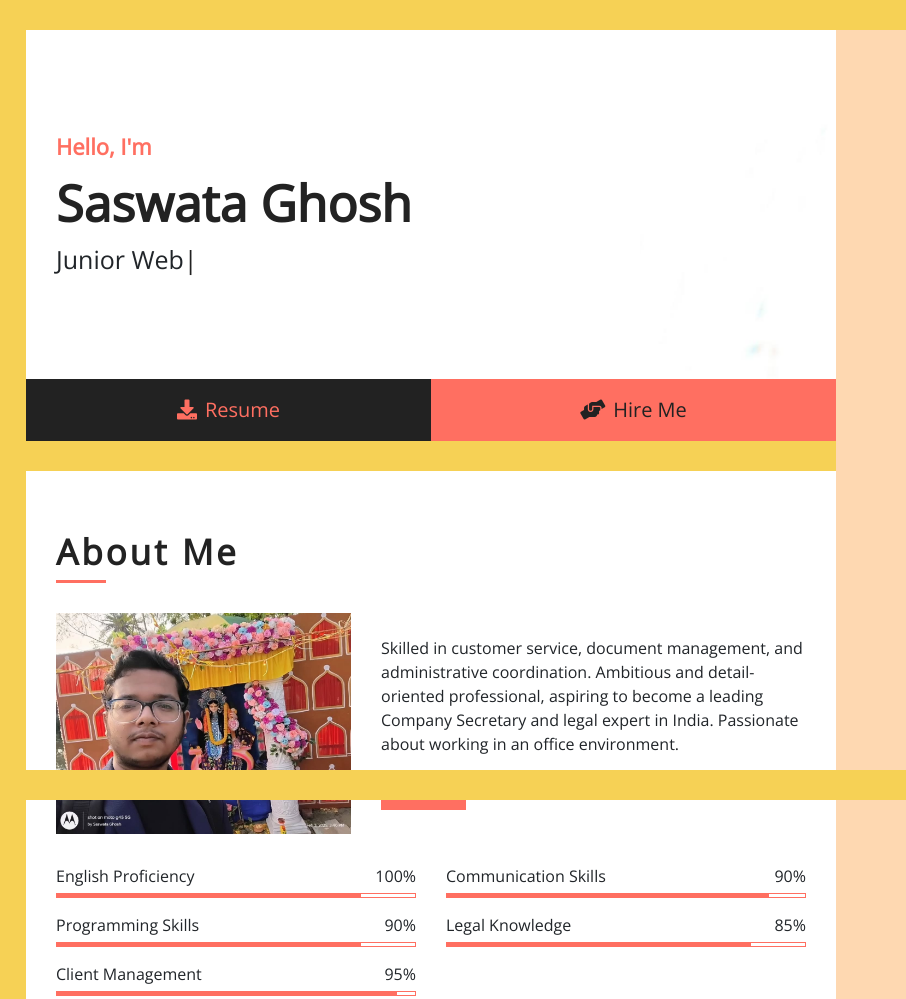
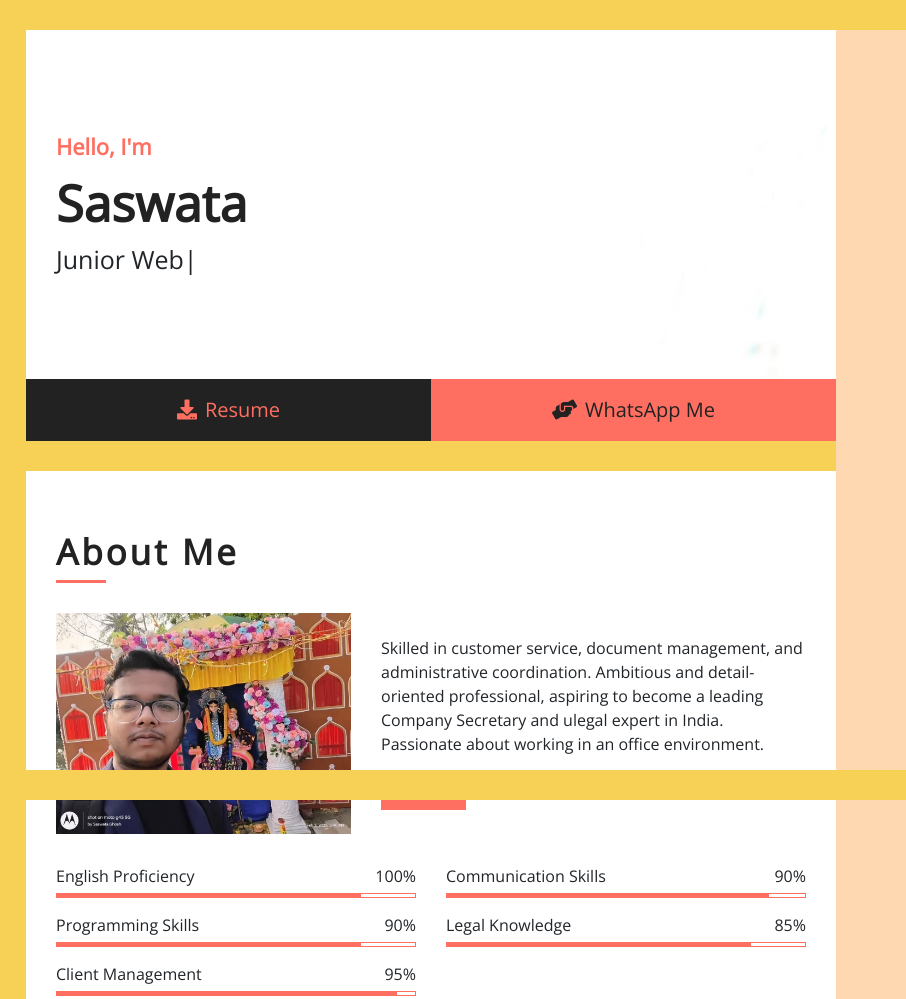
Before and after one commit to bayoffindiaofficial/saswataghosh, a plain HTML site: page index.html in a window 1280 px wide. Shown: the top 999 px of the page, 374-1280 px from the left. Drawn offline with nearby package versions, Linux system fonts and the light colour scheme.

Commit message:
Update index.html

```diff
--- a/index.html
+++ b/index.html
@@ -2,7 +2,7 @@
 <html lang="en">
     <head>
         <meta charset="utf-8">
-        <title>Resume - Saswata Ghosh</title>
+        <title>CV - Saswata Ghosh</title>
         <meta content="width=device-width, initial-scale=1.0" name="viewport">
         <meta content="Resume Website Template Free Download" name="keywords">
         <meta content="Resume Website Template Free Download" name="description">
@@ -71,7 +71,7 @@
                 <div class="header" id="header">
                     <div class="content-inner">
                         <p>Hello, I'm</p>
-                        <h1>Saswata Ghosh</h1>
+                        <h1>Saswata</h1>
                         <h2></h2>
                         <div class="typed-text">Company Secretary Student, Junior Web Developer, Legal Researcher, Tech Enthusiast, Junior Accountant</div>
                     </div>
@@ -81,8 +81,8 @@
                 <!-- Large Button Start -->
                 <div class="large-btn">
                     <div class="content-inner">
-                        <a class="btn" href="#"><i class="fa fa-download"></i>Resume</a>
-                        <a class="btn" href="#"><i class="fa fa-hands-helping"></i>Hire Me</a>
+                        <a class="btn" href="https://drive.google.com/file/d/1HCmakB0UQAuIqIJecPHXFBlQVFMAmugy/view?usp=drivesdk"><i class="fa fa-download"></i>Resume</a>
+                        <a class="btn" href="https://api.whatsapp.com/send/?phone=918900415759&text&type=phone_number&app_absent=0&wame_ctl=1"><i class="fa fa-hands-helping"></i>WhatsApp Me</a>
                     </div>
                 </div>
                 <!-- Large Button End -->
@@ -101,7 +101,7 @@
                             <p>
                                 Skilled in customer service, document management, and administrative coordination. Ambitious and
 
-detail-oriented professional, aspiring to become a leading Company Secretary and legal expert in India.
+detail-oriented professional, aspiring to become a leading Company Secretary and ulegal expert in India.
 
 Passionate about working in an office environment.
                             </p>
```
